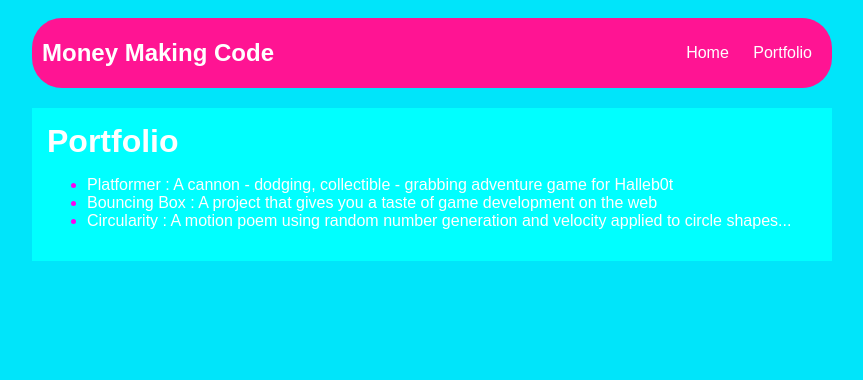
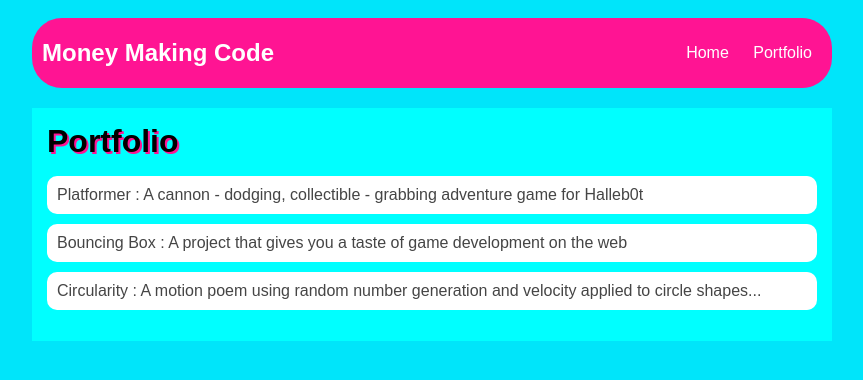
Before and after one commit to afulton7/afulton7.github.io, a plain HTML site: page portfolio.html in a window 1280 px wide. Shown: the whole page, without its empty margins (208-1071 px from the left). Drawn offline with Linux system fonts and the light colour scheme.

Commit message:
add portfolio.html file

```diff
--- a/portfolio.html
+++ b/portfolio.html
@@ -60,7 +60,7 @@
     .sidebar-img {
       width: 300px;
       border-radius: 60px;
-    }
+      }
 
     .content {
       flex: 1;
@@ -76,6 +76,34 @@
     h3 {
       margin: 0px;
     }
+     /* portfolio styles */
+     .content h1 {
+     color: black;
+            }
+
+    #portfolio {
+     list-style-type: none;
+     padding-left: 0;
+            }
+
+    #portfolio li {
+      background: #fff;
+      padding: 10px;
+      border-radius: 10px;
+      margin-bottom: 10px;
+            }
+
+    #portfolio li:hover {
+      background: #eee;
+            }
+
+    #portfolio a {
+      text-decoration: none;
+      color: #454545;
+            }
+    h1 {
+       text-shadow: 2px 2px rgb(255,20,147);
+        }
 
         </style>
 
```
Also changed, not shown: index.html (+2 -1 lines).
